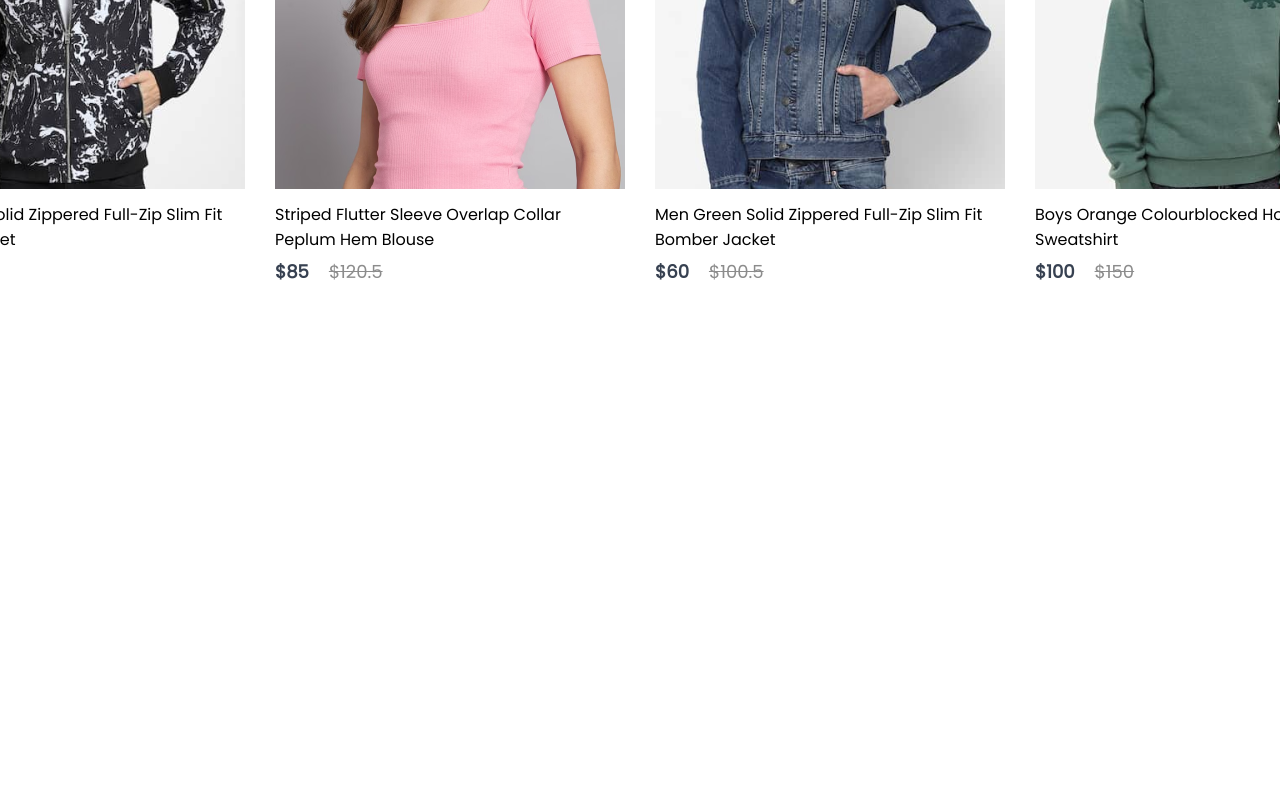
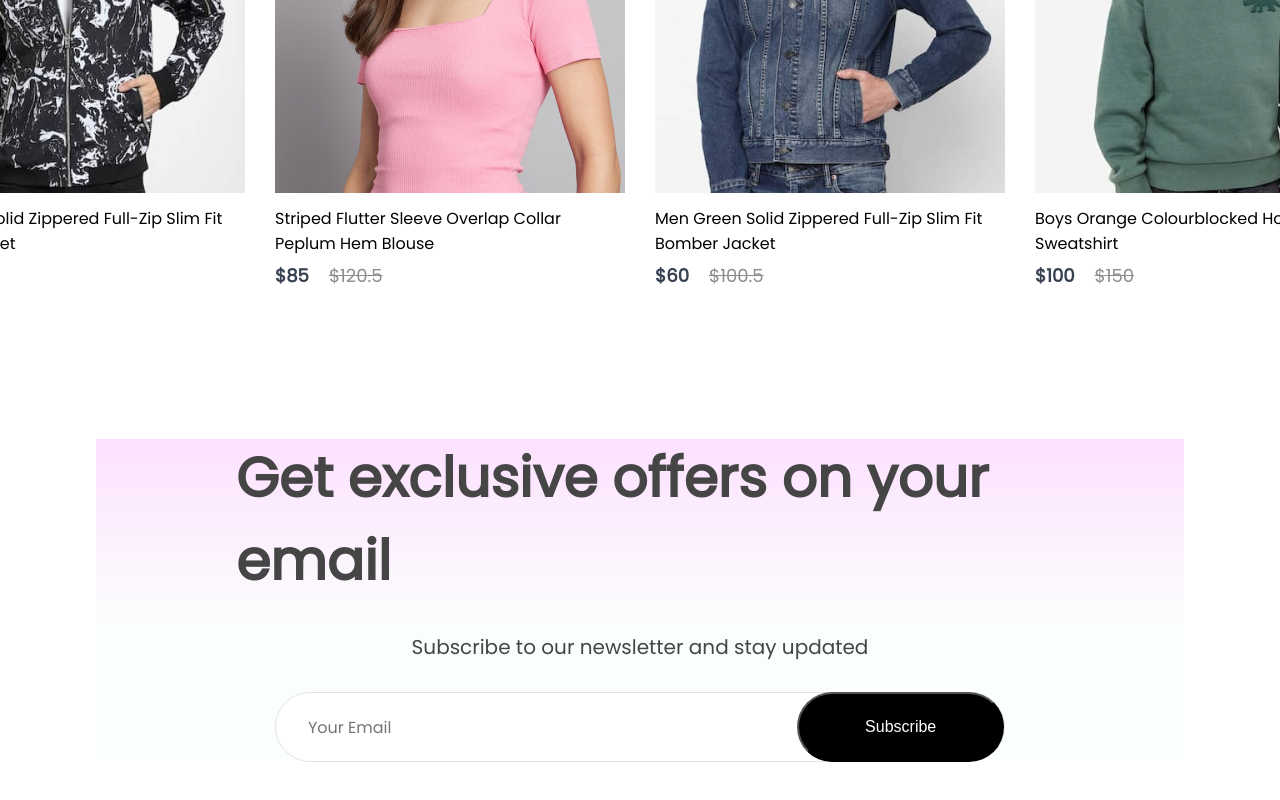
Before and after one commit to zhanybekovich/e-commerce, a React (Vite) app: page / in a window 1280 px wide. Shown: the part 3347-4147 px from the top of the page. Before the commit the page ends 3632 px from the top, so only its background shows below. Built offline with nearby package versions, Linux system fonts and the light colour scheme.

Commit message:
add newsletter section

```diff
--- a/src/components/new-collections/new-collections.css
+++ b/src/components/new-collections/new-collections.css
@@ -3,8 +3,7 @@
   flex-direction: column;
   align-items: center;
   gap: 10px;
-  height: 90vh;
-  margin-bottom: 180px;
+  margin-bottom: 100px;
 }
 
 .new-collections h1 {
--- /dev/null
+++ b/src/components/newsletter/Newsletter.jsx
@@ -0,0 +1,16 @@
+import "./newsletter.css";
+
+function Newsletter() {
+  return (
+    <div className="newsletter">
+      <h1>Get exclusive offers on your email</h1>
+      <p>Subscribe to our newsletter and stay updated</p>
+      <div>
+        <input type="email" placeholder="Your Email" />
+        <button>Subscribe</button>
+      </div>
+    </div>
+  );
+}
+
+export default Newsletter;
--- /dev/null
+++ b/src/components/newsletter/newsletter.css
@@ -0,0 +1,55 @@
+.newsletter {
+  width: 85%;
+  height: 40vh;
+  display: flex;
+  flex-direction: column;
+  align-items: center;
+  justify-content: center;
+  margin: auto;
+  padding: 0 140px;
+  margin-bottom: 150px;
+  background: linear-gradient(180deg, #fde1ff 0%, #e1ffea22 60%);
+  gap: 30px;
+}
+
+.newsletter h1 {
+  color: #454545;
+  font-size: 55px;
+  font-weight: 600;
+}
+
+.newsletter p {
+  color: #454545;
+  font-size: 20px;
+}
+
+.newsletter div {
+  display: flex;
+  align-items: center;
+  justify-content: space-between;
+  background-color: white;
+  width: 730px;
+  height: 70px;
+  border-radius: 80px;
+  border: 1px solid #e3e3e3;
+}
+
+.newsletter input {
+  width: 500px;
+  margin-left: 30px;
+  border: none;
+  outline: none;
+  color: #616161;
+  font-family: Poppins, sans-serif;
+  font-size: 16px;
+}
+
+.newsletter button {
+  width: 210px;
+  height: 70px;
+  border-radius: 80px;
+  background-color: black;
+  color: white;
+  font-size: 16px;
+  cursor: pointer;
+}
--- a/src/pages/Shop.jsx
+++ b/src/pages/Shop.jsx
@@ -1,5 +1,6 @@
 import Hero from "../components/hero/Hero";
 import NewCollections from "../components/new-collections/NewCollections";
+import Newsletter from "../components/newsletter/Newsletter";
 import Offers from "../components/offers/Offers";
 import Popular from "../components/popular/Popular";
 
@@ -10,6 +11,7 @@
       <Popular />
       <Offers />
       <NewCollections />
+      <Newsletter />
     </div>
   );
 }
```
